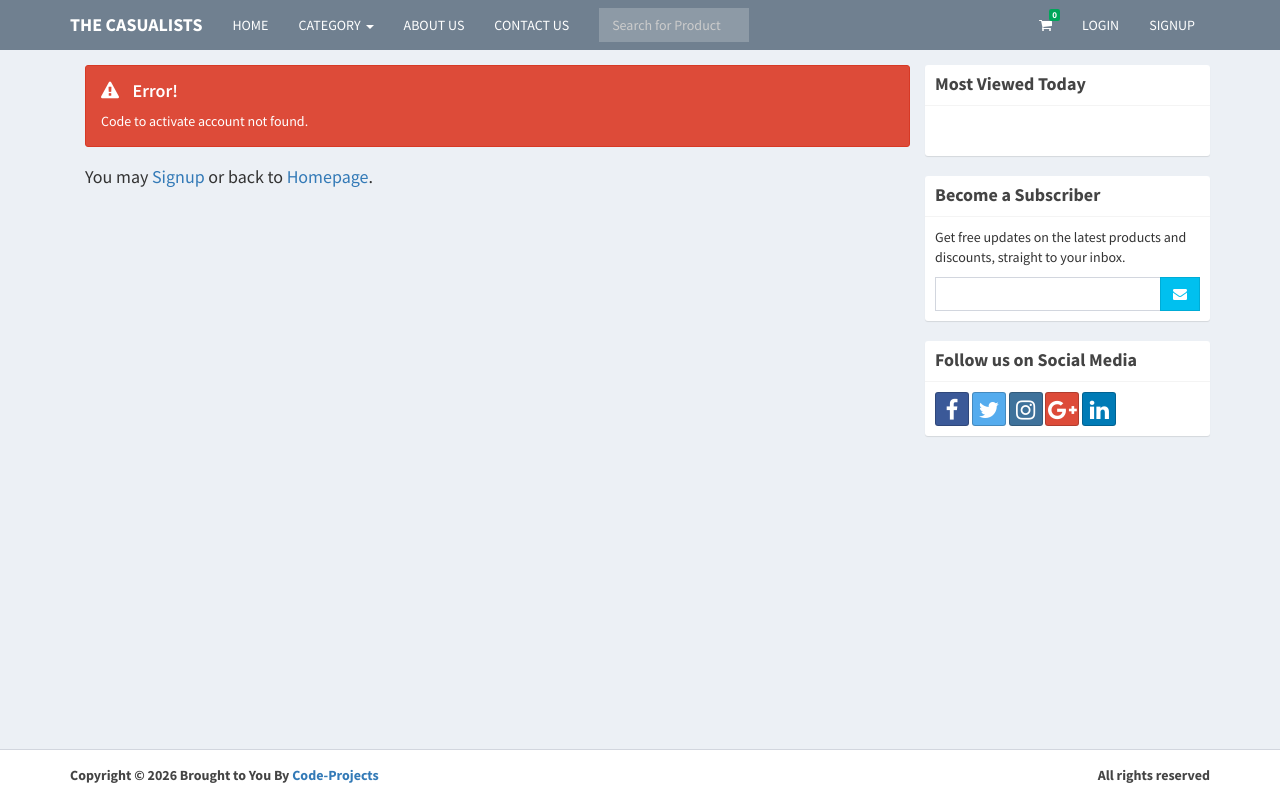
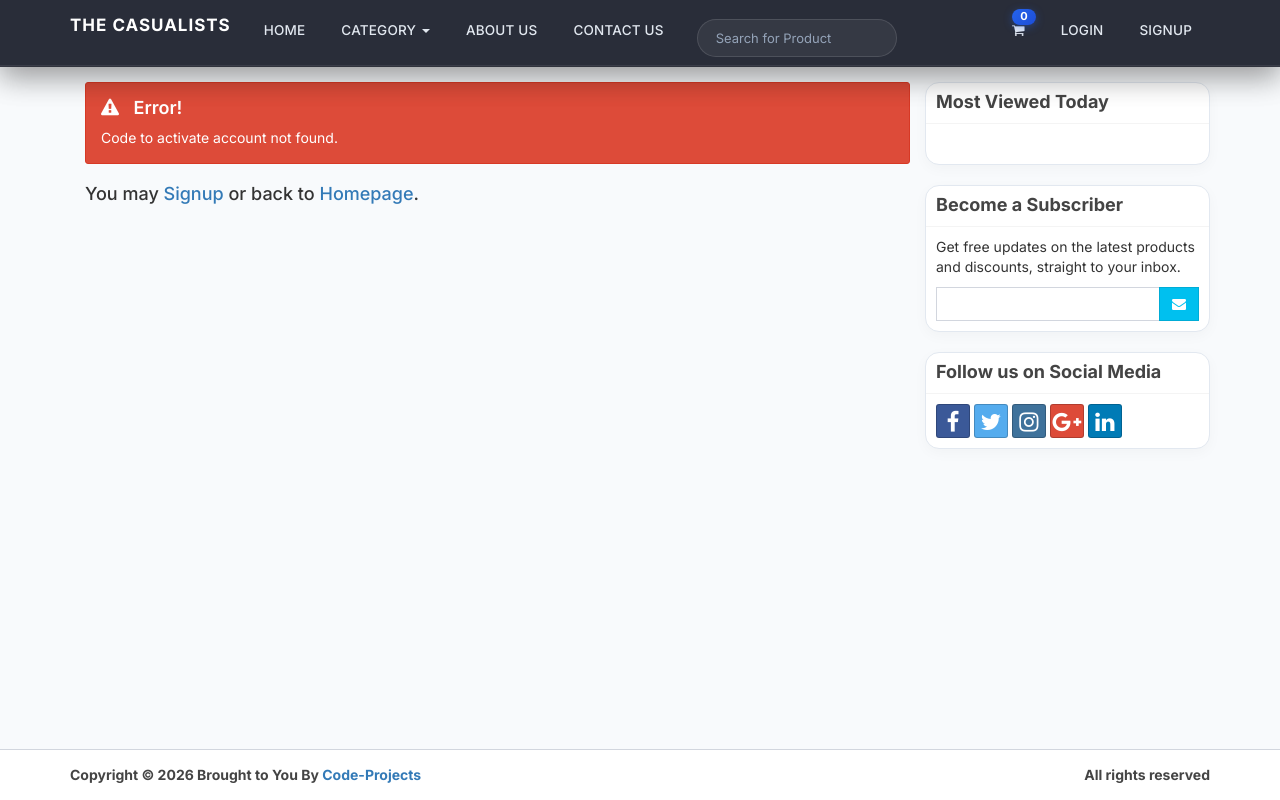
Before and after one commit to GRRifat/ECOMMERCE-project-php, a PHP site: page /ecommerce/activate.php in a window 1280 px wide. Run offline with PHP 8.4, Linux system fonts and the light colour scheme; data comes from the database, SQL or seed files in the repository; some libraries are stand-ins or nearby versions.

Commit message:
Customer header session  code and  Design update

```diff
--- a/includes/header.php
+++ b/includes/header.php
@@ -6,6 +6,7 @@
     <title>THE CASUALISTS</title>
     <!-- Tell the browser to be responsive to screen width -->
     <meta content="width=device-width, initial-scale=1, maximum-scale=1, user-scalable=no" name="viewport">
+
     <!-- Bootstrap 3.3.7 -->
     <link rel="stylesheet" href="bower_components/bootstrap/dist/css/bootstrap.min.css">
     <!-- DataTables -->
@@ -14,84 +15,235 @@
     <link rel="stylesheet" href="bower_components/font-awesome/css/font-awesome.min.css">
     <!-- Theme style -->
     <link rel="stylesheet" href="dist/css/AdminLTE.min.css">
-  	<!-- AdminLTE Skins. Choose a skin from the css/skins
-       folder instead of downloading all of them to reduce the load. -->
+    <!-- AdminLTE Skins -->
     <link rel="stylesheet" href="dist/css/skins/_all-skins.min.css">
     <!-- Magnify -->
     <link rel="stylesheet" href="magnify/magnify.min.css">
 
+    <!-- Google Font: Inter (Clean, Modern, Luxury feel) -->
+    <link rel="preconnect" href="https://fonts.googleapis.com">
+    <link rel="preconnect" href="https://fonts.gstatic.com" crossorigin>
+    <link href="https://fonts.googleapis.com/css2?family=Inter:wght@300;400;500;600;700;800&display=swap" rel="stylesheet">
+
     <!-- HTML5 Shim and Respond.js IE8 support of HTML5 elements and media queries -->
-  	<!-- WARNING: Respond.js doesn't work if you view the page via file:// -->
     <!--[if lt IE 9]>
     <script src="https://oss.maxcdn.com/html5shiv/3.7.3/html5shiv.min.js"></script>
     <script src="https://oss.maxcdn.com/respond/1.4.2/respond.min.js"></script>
     <![endif]-->
-
-  	<!-- Google Font -->
-  	<link rel="stylesheet" href="https://fonts.googleapis.com/css?family=Source+Sans+Pro:300,400,600,700,300italic,400italic,600italic">
 
     <!-- Paypal Express -->
     <script src="https://www.paypalobjects.com/api/checkout.js"></script>
     <!-- Google Recaptcha -->
     <script src='https://www.google.com/recaptcha/api.js'></script>
 
-  	<!-- Custom CSS -->
+    <!-- Aesthetic Minimalist Luxe Styling -->
     <style type="text/css">
-    /* Small devices (tablets, 768px and up) */
-    @media (min-width: 768px){
-      #navbar-search-input{
-        width: 60px;
+      * {
+        -webkit-font-smoothing: antialiased;
+        -moz-osx-font-smoothing: grayscale;
       }
-      #navbar-search-input:focus{
-        width: 100px;
-      }
+      body, .content-wrapper, .box, .table, p, span, h1, h2, h3, h4, h5, h6, input, button {
+        font-family: 'Inter', -apple-system, BlinkMacSystemFont, "Segoe UI", Roboto, sans-serif !important;
       }
 
-    /* Medium devices (desktops, 992px and up) */
-    @media (min-width: 992px){
-      #navbar-search-input{
-        width: 150px;
-      }
-      #navbar-search-input:focus{
-        width: 250px;
-      }
+      /* ========================================================
+         HEADER: Pure Luxury Carbon Black with Frosted Accents
+         ======================================================== */
+      .main-header,
+      .main-header .navbar,
+      .layout-top-nav .main-header > .navbar {
+        background: #292d39 !important;
+        border-bottom: 1px solid rgba(255, 255, 255, 0.08) !important;
+        box-shadow: 0 10px 30px rgba(0, 0, 0, 0.22) !important;
+        min-height: 60px;
       }
 
-    .word-wrap{
+      /* Logo Branding */
+      .main-header .navbar-brand,
+      .main-header .logo {
+        color: #ffffff !important;
+        font-weight: 800 !important;
+        letter-spacing: 1px;
+        font-size: 17px;
+        text-transform: uppercase;
+        display: flex;
+        align-items: center;
+      }
+
+      /* Navigation Links */
+      .main-header .navbar .nav > li > a {
+        color: #e2e8f0 !important;
+        font-weight: 500 !important;
+        font-size: 13.5px !important;
+        letter-spacing: 0.2px;
+        padding: 20px 18px !important;
+        transition: all 0.25s cubic-bezier(0.4, 0, 0.2, 1) !important;
+      }
+
+      /* Link Hover / Active State */
+      .main-header .navbar .nav > li > a:hover,
+      .main-header .navbar .nav > li > a:focus,
+      .main-header .navbar .nav > .active > a,
+      .main-header .navbar .nav > .open > a {
+        background: rgba(255, 255, 255, 0.06) !important;
+        color: #ffffff !important;
+      }
+
+      /* Header Search Bar: Sleek Dark Capsule */
+      #navbar-search-input {
+        background: rgba(255, 255, 255, 0.06) !important;
+        border: 1px solid rgba(255, 255, 255, 0.12) !important;
+        color: #ffffff !important;
+        border-radius: 30px !important;
+        padding: 7px 18px !important;
+        font-size: 13px !important;
+        height: 38px;
+        margin-top: 11px;
+        transition: all 0.3s cubic-bezier(0.4, 0, 0.2, 1) !important;
+      }
+
+      #navbar-search-input::placeholder {
+        color: #94a3b8 !important;
+        font-weight: 400;
+      }
+
+      #navbar-search-input:focus {
+        background: #111827 !important;
+        border-color: #3b82f6 !important;
+        box-shadow: 0 0 0 3px rgba(59, 130, 246, 0.2) !important;
+      }
+
+      @media (min-width: 768px){
+        #navbar-search-input { width: 150px; }
+        #navbar-search-input:focus { width: 220px; }
+      }
+
+      @media (min-width: 992px){
+        #navbar-search-input { width: 200px; }
+        #navbar-search-input:focus { width: 300px; }
+      }
+
+      /* Cart Badge: Modern Pill Accent */
+      .main-header .label-success,
+      .main-header .cart_count {
+        background: linear-gradient(135deg, #2563eb 0%, #1d4ed8 100%) !important;
+        border-radius: 20px !important;
+        font-size: 11px !important;
+        padding: 3px 8px !important;
+        font-weight: 700 !important;
+        box-shadow: 0 2px 8px rgba(37, 99, 235, 0.4);
+      }
+
+      /* Header Dropdown Menu (Clean Glass look) */
+      .main-header .dropdown-menu {
+        background: #0f172a !important;
+        border: 1px solid rgba(255, 255, 255, 0.1) !important;
+        border-radius: 12px !important;
+        box-shadow: 0 16px 36px rgba(0, 0, 0, 0.4) !important;
+        padding: 6px !important;
+        margin-top: 4px;
+      }
+
+      .main-header .dropdown-menu > li > a {
+        color: #cbd5e1 !important;
+        padding: 9px 16px !important;
+        font-size: 13px !important;
+        font-weight: 500;
+        border-radius: 8px;
+        transition: all 0.2s ease;
+      }
+
+      .main-header .dropdown-menu > li > a:hover {
+        background: rgba(255, 255, 255, 0.08) !important;
+        color: #ffffff !important;
+        padding-left: 19px !important;
+      }
+
+      /* ========================================================
+         PAGE BODY & CARDS: Clean, Crisp, Modern
+         ======================================================== */
+      .content-wrapper {
+        background: #f8fafc !important;
+      }
+
+      .word-wrap {
         overflow-wrap: break-word;
       }
-    .prod-body{
-      height:300px;
+
+      .prod-body {
+        height: 300px;
+      }
+
+      /* Clean Product Card */
+      .box {
+        border-radius: 14px !important;
+        border: 1px solid #e2e8f0 !important;
+        background: #ffffff !important;
+        box-shadow: 0 4px 14px rgba(0, 0, 0, 0.03) !important;
+        transition: all 0.3s cubic-bezier(0.4, 0, 0.2, 1);
+        overflow: hidden;
       }
 
       .box:hover {
-        box-shadow: 0 8px 16px 0 rgba(0,0,0,0.2);
-    }
-    .register-box{
-      margin-top:20px;
+        box-shadow: 0 14px 30px rgba(0, 0, 0, 0.08) !important;
+        transform: translateY(-4px);
+        border-color: #cbd5e1 !important;
       }
 
-    #trending{
-      list-style: none;
-      padding:10px 5px 10px 15px;
-    }
-    #trending li {
-      padding-left: 1.3em;
-    }
-    #trending li:before {
-      content: "\f046";
-      font-family: FontAwesome;
-      display: inline-block;
-      margin-left: -1.3em;
-      width: 1.3em;
+      .register-box {
+        margin-top: 20px;
       }
 
-    /*Magnify*/
-    .magnify > .magnify-lens {
-      width: 100px;
-      height: 100px;
+      /* Trending List / Sidebar */
+      #trending {
+        list-style: none;
+        padding: 10px 0;
+        margin: 0;
       }
 
+      #trending li {
+        position: relative;
+        padding: 10px 14px 10px 34px;
+        margin-bottom: 6px;
+        background: #ffffff;
+        border: 1px solid #f1f5f9;
+        border-radius: 8px;
+        font-weight: 500;
+        font-size: 13px;
+        transition: all 0.2s ease;
+      }
+
+      #trending li:hover {
+        background: #f8fafc;
+        border-color: #e2e8f0;
+        transform: translateX(3px);
+      }
+
+      #trending li:before {
+        content: "\f005";
+        font-family: FontAwesome;
+        position: absolute;
+        left: 12px;
+        top: 10px;
+        color: #f59e0b;
+        font-size: 11px;
+      }
+
+      #trending li a {
+        color: #334155;
+      }
+
+      #trending li a:hover {
+        color: #2563eb;
+      }
+
+      /* Magnify Tool */
+      .magnify > .magnify-lens {
+        width: 120px;
+        height: 120px;
+        border-radius: 50%;
+        border: 3px solid #ffffff;
+        box-shadow: 0 8px 24px rgba(0,0,0,0.3);
+      }
     </style>
-
 </head>
```
Lines whose indentation alone changed are shown as unchanged.
